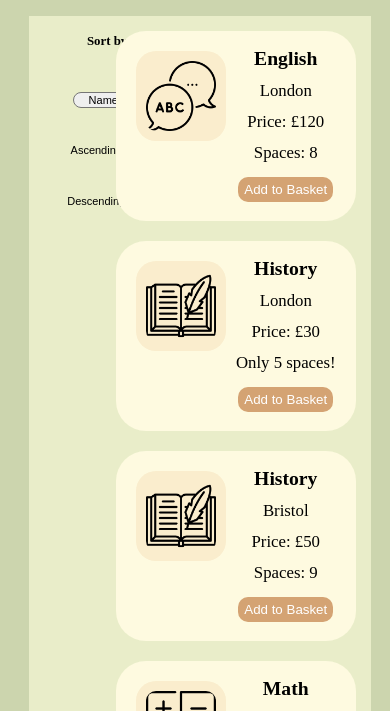
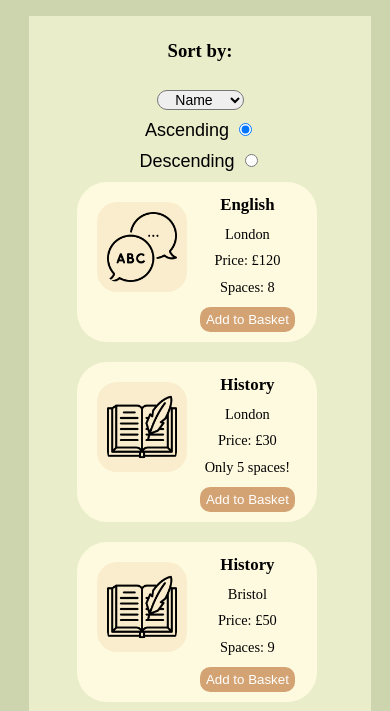
Before and after one commit to KarolUrbanski/CW3-Mobile, a plain HTML site: page index.html in a window 390 px wide. Shown: the part 64-775 px from the top of the page. Drawn offline with nearby package versions, Linux system fonts and the light colour scheme.

Commit message:
changed style/css for mobile

```diff
--- a/style.css
+++ b/style.css
@@ -215,33 +215,43 @@ input:disabled {
 
 @media (max-width: 1000px) {
 
+  .left-container{
+    width: 100%;
+  }
   .left {
-    font-size: 11px;
+    width: 100%;
   }
+.itemsCont{
+  margin: 0;
+}
+  .left select {
+    font-size: 14px;
 
-  .left select {
-    font-size: 11px;
-    line-height: 11px;
   }
 
   .left label {
-    font-size: 11px;
-    line-height: 11px;
+    font-size: 18px;
+
   }
-
+.mini-cont,select{
+  margin-top: 10px;
+}
   .cont {
     width: 200px;
-    height: 150px;
+    height: 120px;
     border-radius: 30px;
     background-color: #fefae0;
     padding: 20px;
     float: right;
     margin: 10px;
-    font-size: 14px;
+    font-size: 12px;
     white-space: nowrap;
-    line-height: 14px;
+    line-height: 12px;
+    float: left;
   }
-
+.cont-mini{
+  margin-left: 80px;
+}
   #img {
     width: 45%;
     -webkit-box-sizing: border-box;
```
